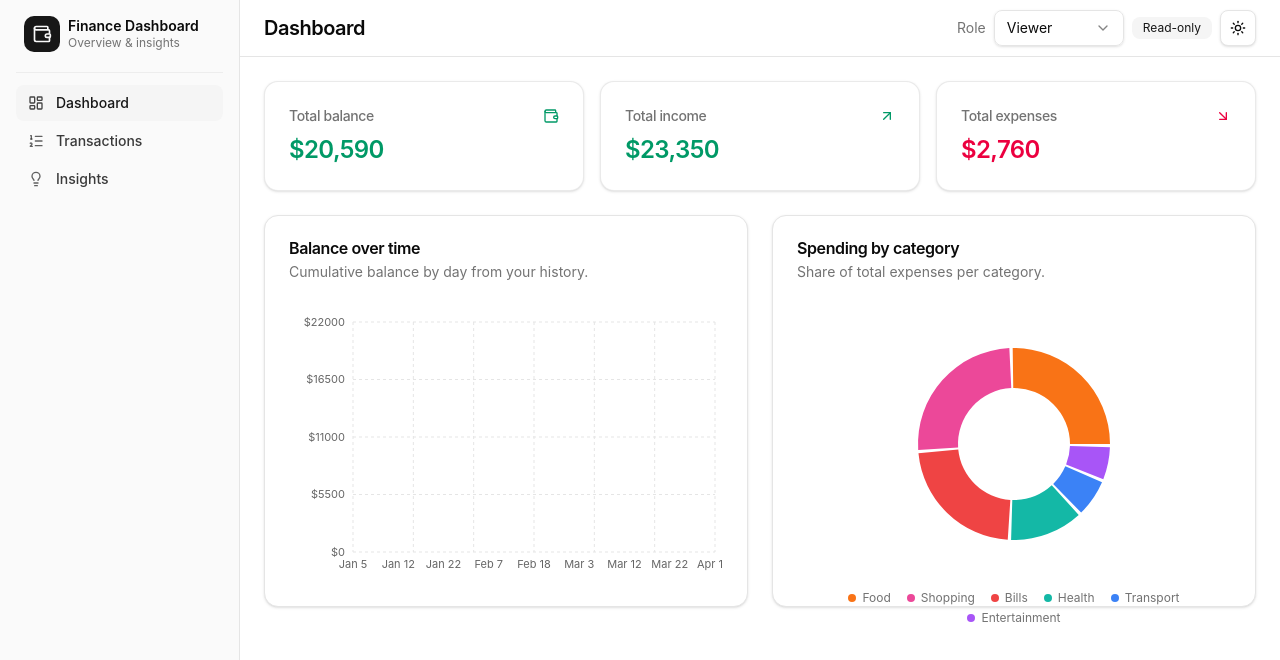
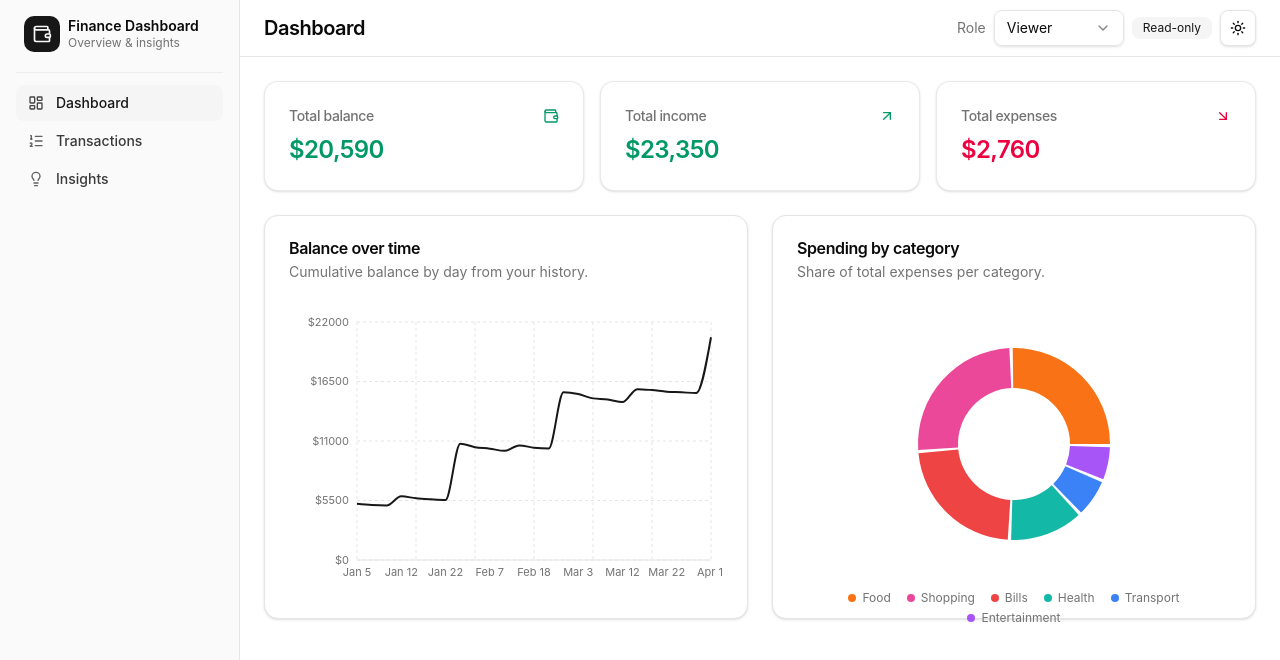
Before and after one commit to hellfire20031998/Finance-Dashborad-UI, a React (Vite) app: page /dashboard in a window 1280 px wide. Shown: the top 660 px of the page. Built offline with nearby package versions, Linux system fonts and the light colour scheme.

Commit message:
added Balance over time metrics

```diff
--- a/src/app/dashboard/DashboardPage.tsx
+++ b/src/app/dashboard/DashboardPage.tsx
@@ -35,7 +35,7 @@ export function DashboardPage() {
       transition={{ duration: 0.2 }}
     >
       <SummaryCards summary={summary} loading={loading} />
-      <div className="grid gap-6 lg:grid-cols-2">
+      <div className="grid min-w-0 gap-6 lg:grid-cols-2 *:min-w-0">
         <BalanceLineChart data={lineData} loading={loading} />
         <SpendingPieChart data={pieData} loading={loading} />
       </div>
--- a/src/components/charts/BalanceLineChart.tsx
+++ b/src/components/charts/BalanceLineChart.tsx
@@ -68,18 +68,26 @@ export function BalanceLineChart({ data, loading }: Props) {
         <CardTitle>Balance over time</CardTitle>
         <CardDescription>Cumulative balance by day from your history.</CardDescription>
       </CardHeader>
-      <CardContent className="h-[300px] pt-2">
-        <ResponsiveContainer width="100%" height="100%">
-          <LineChart data={chartData} margin={{ left: 4, right: 8, top: 8 }}>
-            <CartesianGrid strokeDasharray="3 3" className="stroke-border" />
+      <CardContent className="pt-2">
+        {/*
+          Recharts ResponsiveContainer needs a parent with explicit pixel height.
+          In CSS grid, height: 100% often collapses; min-w-0 avoids overflow clipping.
+        */}
+        <div className="h-[280px] w-full min-h-[280px] min-w-0">
+          <ResponsiveContainer width="100%" height="100%">
+          <LineChart data={chartData} margin={{ left: 8, right: 12, top: 8, bottom: 4 }}>
+            <CartesianGrid
+              strokeDasharray="3 3"
+              stroke="var(--border)"
+            />
             <XAxis
               dataKey="label"
-              tick={{ fontSize: 11 }}
+              tick={{ fontSize: 11, fill: "var(--muted-foreground)" }}
               tickLine={false}
-              axisLine={false}
+              axisLine={{ stroke: "var(--border)" }}
             />
             <YAxis
-              tick={{ fontSize: 11 }}
+              tick={{ fontSize: 11, fill: "var(--muted-foreground)" }}
               tickLine={false}
               axisLine={false}
               tickFormatter={(v) => `$${v}`}
@@ -106,13 +114,14 @@ export function BalanceLineChart({ data, loading }: Props) {
             <Line
               type="monotone"
               dataKey="balance"
-              stroke="hsl(var(--primary))"
+              stroke="var(--primary)"
               strokeWidth={2}
               dot={false}
-              activeDot={{ r: 4 }}
+              activeDot={{ r: 4, fill: "var(--primary)" }}
             />
           </LineChart>
         </ResponsiveContainer>
+        </div>
       </CardContent>
     </Card>
   )
```
